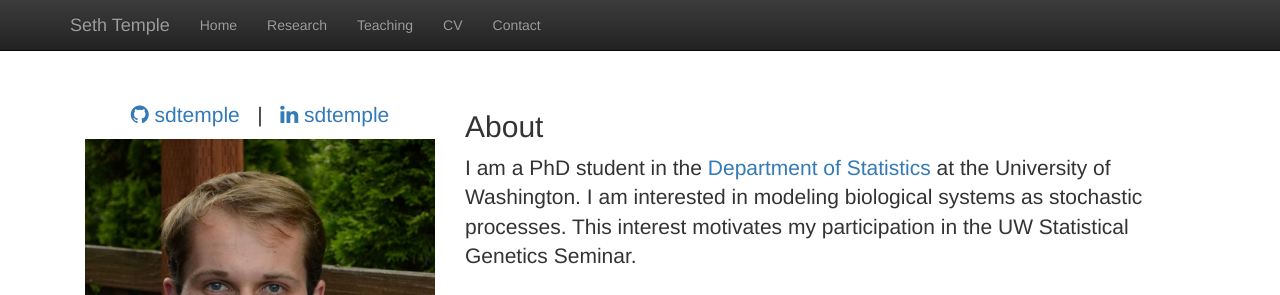
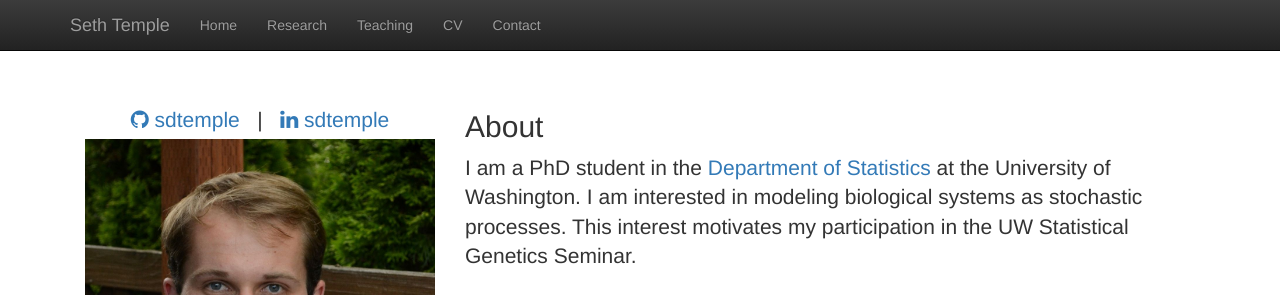
Before and after one commit to sdtemple/sdtemple.github.io, a Jekyll site: the page built from index.html, in a window 1280 px wide. Shown: the top 295 px of the page. Built offline with Jekyll 4.4.1, drawn with Linux system fonts in a browser that asks for light colours; nearby versions of some CDN libraries; library files that are not in the unit come from our copies.

Commit message:
Update index.html

```diff
--- a/index.html
+++ b/index.html
@@ -5,7 +5,7 @@ title:  'Seth Temple'
 
 <div class="row featurette">
 <div class="col-md-4">
-  <div style="position: relative; top: 10px">
+  <div style="position: relative; top: 15px">
        <center><p class = "lead">
   <a href = "https://github.com/sdtemple"><i class="fa fa-github" aria-hidden="true"></i> sdtemple </a>
          &nbsp;&nbsp;|&nbsp;&nbsp;
```
